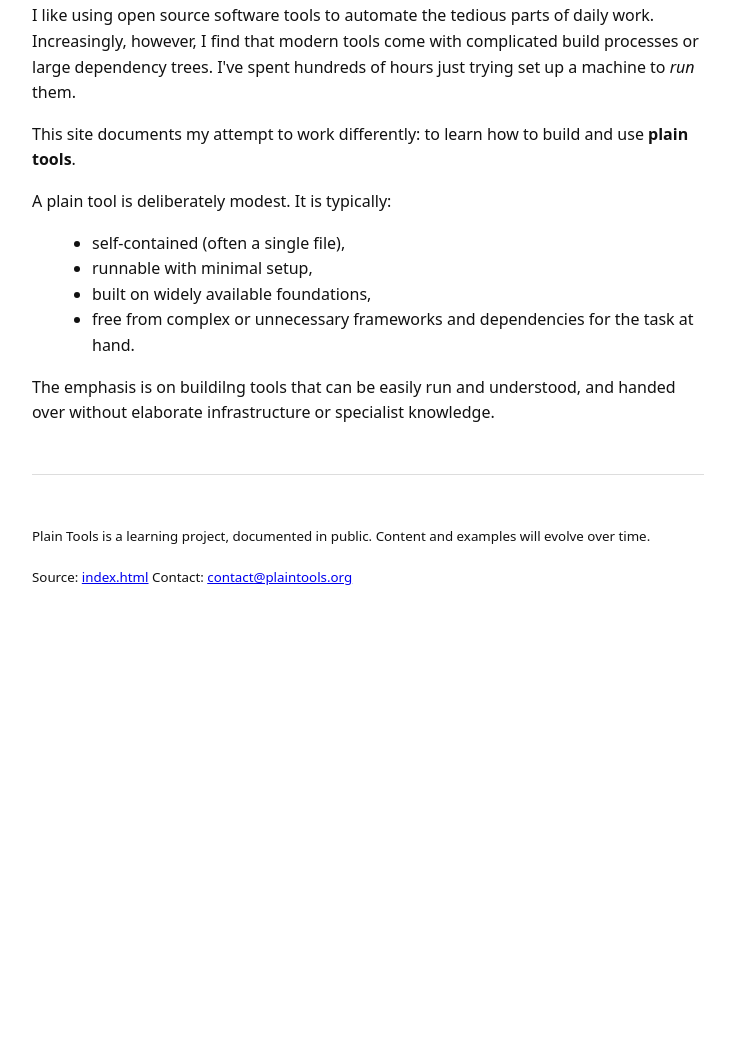
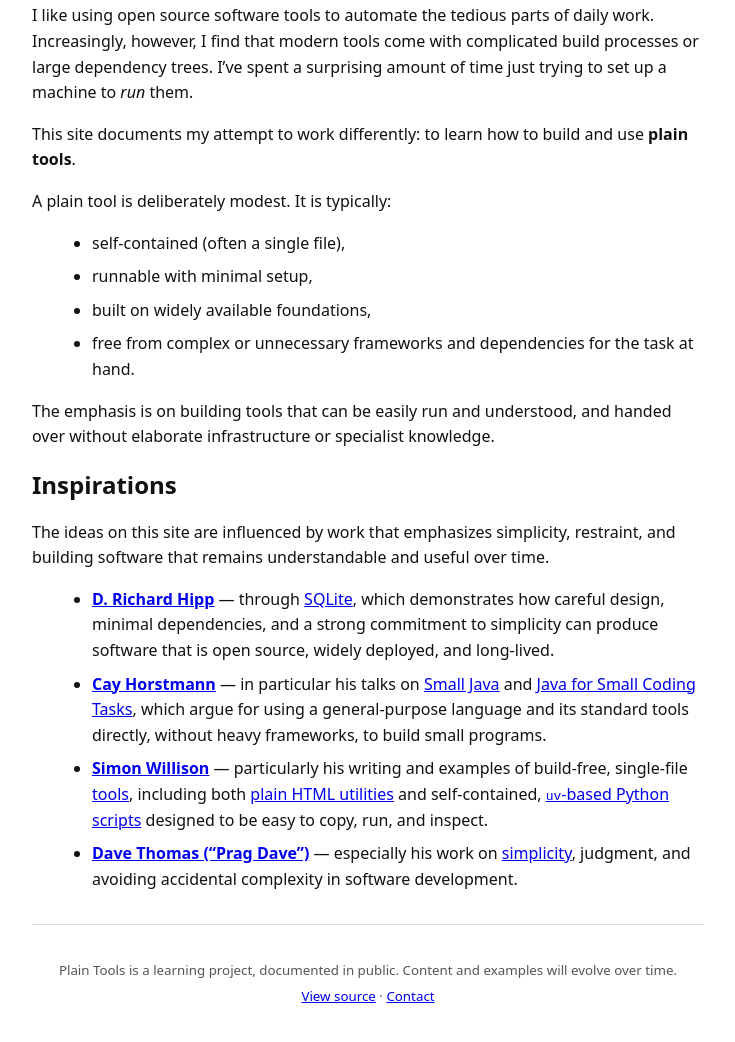
Before and after one commit to plaintools/plaintools, a plain HTML site: page index.html in a window 1280 px wide. Shown: the part 170-1212 px from the top of the page, without its empty margins (272-1007 px from the left). Before the commit the page ends 808 px from the top, so only its background shows below. Drawn offline with Linux system fonts and the light colour scheme.

Commit message:
Refactor HTML structure and update styles

```diff
--- a/index.html
+++ b/index.html
@@ -25,18 +25,16 @@
       margin-bottom: 1rem;
     }
 
-    h2 {
-      margin-top: 3rem;
-      border-bottom: 1px solid #ddd;
-      padding-bottom: 0.25rem;
-    }
-
     p {
       margin: 1rem 0;
     }
 
     ul {
       margin: 1rem 0 1rem 1.25rem;
+    }
+
+    li {
+      margin-bottom: 0.5rem;
     }
 
     strong {
@@ -46,12 +44,18 @@
     hr {
       border: none;
       border-top: 1px solid #ddd;
-      margin: 3rem 0;
+      margin: 2rem 0;
+    }
+
+    footer {
+      text-align: center;
+      color: #555;
     }
   </style>
 </head>
 
 <body>
+
   <svg
     width="48"
     height="48"
@@ -75,8 +79,8 @@
   <p>
     I like using open source software tools to automate the tedious parts of daily work.
     Increasingly, however, I find that modern tools come with complicated build processes
-    or large dependency trees. I've spent hundreds of hours just trying set up a
-    machine to <em>run</em> them.
+    or large dependency trees. I’ve spent a surprising amount of time just trying to set
+    up a machine to <em>run</em> them.
   </p>
 
   <p>
@@ -96,24 +100,67 @@
   </ul>
 
   <p>
-    The emphasis is on buildilng tools that can be easily run and understood,
-    and handed over without elaborate infrastructure or specialist knowledge.
+    The emphasis is on building tools that can be easily run and understood, and handed
+    over without elaborate infrastructure or specialist knowledge.
   </p>
+
+  <h2>Inspirations</h2>
+
+  <p>
+    The ideas on this site are influenced by work that emphasizes simplicity,
+    restraint, and building software that remains understandable and useful
+    over time.
+  </p>
+
+  <ul>
+    <li>
+      <strong><a href="https://www.hwaci.com/drh/" rel="external">D. Richard Hipp</a></strong> —
+      through <a href="https://sqlite.org/" rel="external">SQLite</a>, which demonstrates how
+      careful design, minimal dependencies, and a strong commitment to simplicity can
+      produce software that is open source, widely deployed, and long-lived.
+    </li>
+
+    <li>
+      <strong><a href="https://horstmann.com/" rel="external">Cay Horstmann</a></strong> —
+      in particular his talks on
+      <a href="https://horstmann.com/presentations/2024/smalljava" rel="external">Small Java</a>
+      and
+      <a href="https://horstmann.com/presentations/2025/javaone/" rel="external">Java for Small Coding Tasks</a>,
+      which argue for using a general-purpose language and its standard tools directly,
+      without heavy frameworks, to build small programs.
+    </li>
+
+    <li>
+      <strong><a href="https://simonwillison.net/" rel="external">Simon Willison</a></strong> —
+      particularly his writing and examples of build-free, single-file
+      <a href="https://tools.simonwillison.net/" rel="external">tools</a>, including both
+      <a href="https://simonwillison.net/2025/Dec/10/html-tools/" rel="external">plain HTML utilities</a>
+      and self-contained,
+      <a href="https://tools.simonwillison.net/python/" rel="external"><code>uv</code>-based Python scripts</a>
+      designed to be easy to copy, run, and inspect.
+    </li>
+
+    <li>
+      <strong><a href="https://pragdave.me/" rel="external">Dave Thomas (“Prag Dave”)</a></strong> —
+      especially his work on
+      <a href="https://www.youtube.com/watch?v=qbtbh7dIUgo" rel="external">simplicity</a>,
+      judgment, and avoiding accidental complexity in software development.
+    </li>
+  </ul>
 
   <hr>
 
   <footer>
     <p>
       <small>
-        Plain Tools is a learning project, documented in public. Content and examples will evolve over time.
-      </small>
-    </p>
-    <p>
-      <small>
-        Source: <a href="https://github.com/plaintools/plaintools/blob/main/index.html">index.html</a>
-        Contact: <a href="mailto:contact@plaintools.org">contact@plaintools.org</a>
+        Plain Tools is a learning project, documented in public.
+        Content and examples will evolve over time.<br>
+        <a href="https://github.com/plaintools/plaintools/blob/main/index.html">View source</a>
+        ·
+        <a href="mailto:contact@plaintools.org">Contact</a>
       </small>
     </p>
   </footer>
+
 </body>
 </html>
```
Lines whose indentation alone changed are shown as unchanged.
